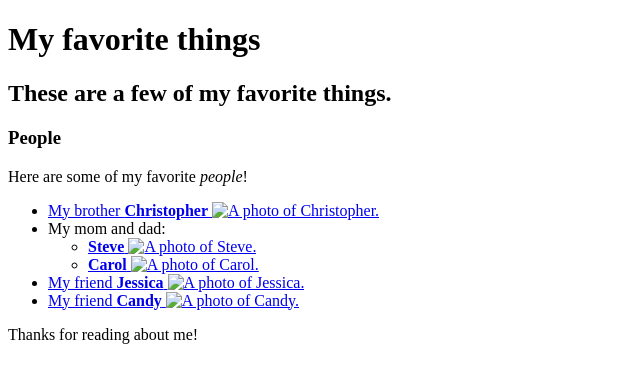
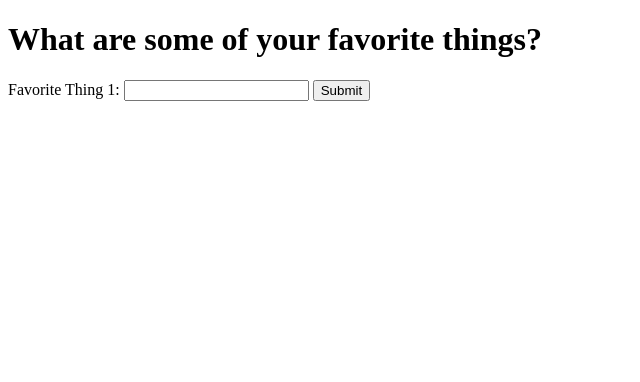
Before and after one commit to jamaier/favorite-things-v2, a plain HTML site: page index.html in a window 1280 px wide. Shown: the whole page, without its empty margins (0-640 px from the left). Drawn offline with Linux system fonts and the light colour scheme.

Commit message:
Update input and array logic for one item.

```diff
--- a/index.html
+++ b/index.html
@@ -3,55 +3,17 @@
 <head>
   <link href="css/styles.css" rel="stylesheet" type="text/css">
   <script src="js/scripts.js"></script>
-  <title>Jake's Favorite Things</title>
+  <title>Favorite Things</title>
 </head>
 <body>
-  <body>
-    <h1>My favorite things</h1>
-    <h2>These are a few of my favorite things.</h2>
+  <h1>What are some of your favorite things?</h1>
 
-    <h3>People</h3>
-    <p>Here are some of my favorite <em>people</em>!</p>
-    <ul>
-      <li>
-        <a href="http://www.example.com/christopher.html">
-          My brother <strong>Christopher</strong>
-          <img src="img/christopher.jpeg" alt="A photo of Christopher.">
-        </a>
-      </li>
-      <li>
-        My mom and dad:
-        <ul>
-          <li>
-            <a href="http://www.example.com/steve.html">
-              <strong>Steve</strong>
-              <img src="img/steve.jpeg" alt="A photo of Steve.">
-            </a>
-          </li>
-          <li>
-            <a href="http://www.example.com/carol.html">
-              <strong>Carol</strong>
-              <img src="img/carol.jpeg" alt="A photo of Carol.">
-            </a>
-          </li>
-        </ul>
-      </li>
-      <li>
-        <a href="http://www.example.com/jessica.html">
-          My friend <strong>Jessica</strong>
-          <img src="img/jessica.jpeg" alt="A photo of Jessica.">
-        </a>
-      </li>
-      <li>
-        <a href="http://www.example.com/candy.html">
-          My friend <strong>Candy</strong>
-          <img src="img/candy.jpeg" alt="A photo of Candy.">
-        </a>
-      </li>
-    </ul>
+  <form id="userInput">
+    <label for="thing-1">Favorite Thing 1:</label>
+    <input type="text" id="thing-1" name="thing-1">
+    <button type="submit">Submit</button>
+  </form>
+    <ul id="userList"></ul>
 
-    <p>Thanks for reading about me!</p>
-  </body>
-  </html>
 </body>
 </html>
--- a/js/scripts.js
+++ b/js/scripts.js
@@ -0,0 +1,21 @@
+window.addEventListener("load", function() {
+  const userForm = document.getElementById("userInput");
+  userForm.addEventListener("submit", (event) => {
+      event.preventDefault();
+
+      const thing1 = document.getElementById('thing-1').value;
+
+      const myArray = [thing1];
+
+      const firstThing = myArray[0];
+
+      const newArray = [firstThing];
+
+      const newList = document.getElementById("userList");
+      for (let input = 0; input <newArray.length; input++) {
+        const listItem = document.createElement("li");
+        listItem.textContent = newArray[input];
+        newList.appendChild(listItem);
+      }
+  });
+});
```
